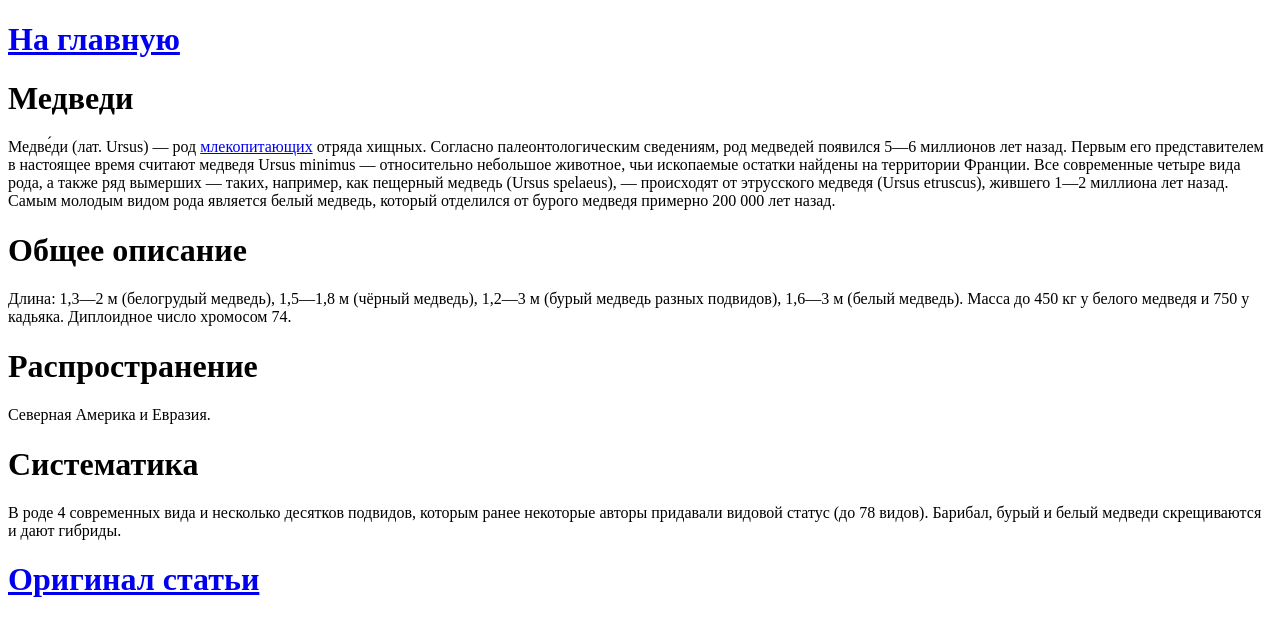
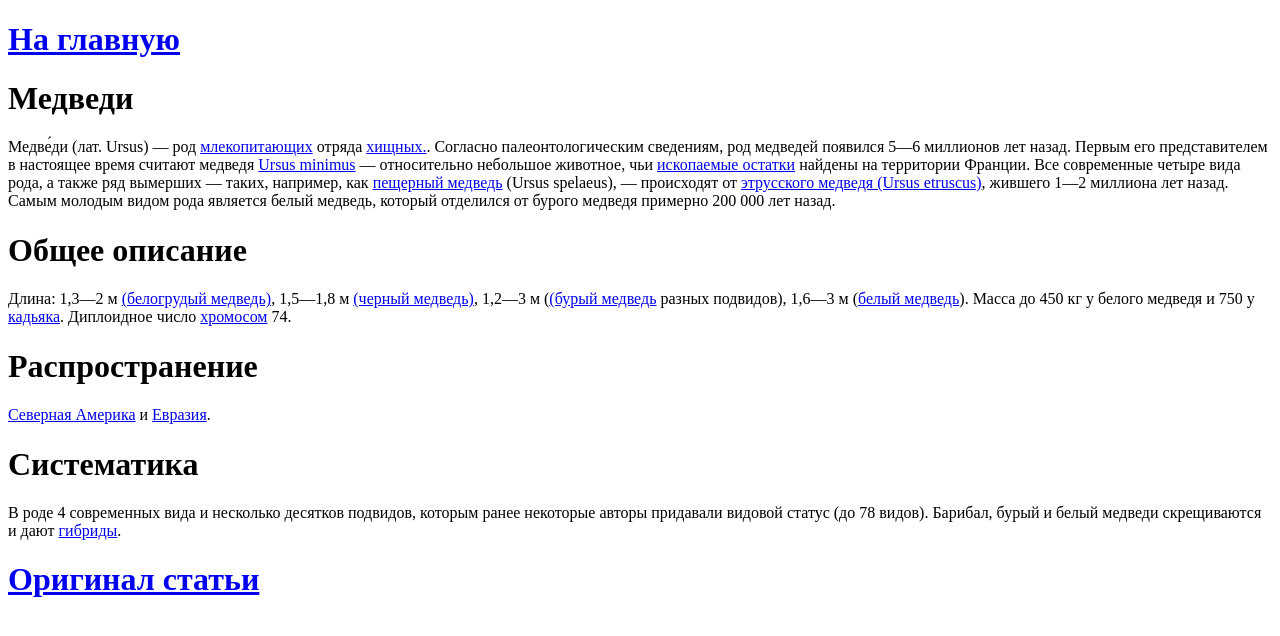
Before and after one commit to charick05/wild, a plain HTML site: page bear/index.html in a window 1280 px wide. Drawn offline with Linux system fonts and the light colour scheme.

Commit message:
убрал лишние и добавил ссылки на статьи

```diff
--- a/bear/index.html
+++ b/bear/index.html
@@ -14,26 +14,62 @@
         href="https://ru.wikipedia.org/wiki/%D0%9C%D0%BB%D0%B5%D0%BA%D0%BE%D0%BF%D0%B8%D1%82%D0%B0%D1%8E%D1%89%D0%B5%D0%B5"
         >млекопитающих</a
       >
-      отряда хищных. Согласно палеонтологическим сведениям, род медведей появился 5—6 миллионов лет назад. Первым его
-      представителем в настоящее время считают медведя Ursus minimus — относительно небольшое животное, чьи ископаемые
-      остатки найдены на территории Франции. Все современные четыре вида рода, а также ряд вымерших — таких, например,
-      как пещерный медведь (Ursus spelaeus), — происходят от этрусского медведя (Ursus etruscus), жившего 1—2 миллиона
-      лет назад. Самым молодым видом рода является белый медведь, который отделился от бурого медведя примерно 200 000
-      лет назад.
+      отряда <a href="https://ru.wikipedia.org/wiki/%D0%A5%D0%B8%D1%89%D0%BD%D1%8B%D0%B5">хищных.</a>. Согласно
+      палеонтологическим сведениям, род медведей появился 5—6 миллионов лет назад. Первым его представителем в настоящее
+      время считают медведя <a href="https://ru.wikipedia.org/wiki/Ursus_minimus">Ursus minimus</a> — относительно
+      небольшое животное, чьи
+      <a href="https://ru.wikipedia.org/wiki/%D0%A4%D0%BE%D1%81%D1%81%D0%B8%D0%BB%D0%B8%D0%B8">ископаемые остатки</a>
+      найдены на территории Франции. Все современные четыре вида рода, а также ряд вымерших — таких, например, как
+      <a
+        href="https://ru.wikipedia.org/wiki/%D0%9F%D0%B5%D1%89%D0%B5%D1%80%D0%BD%D1%8B%D0%B9_%D0%BC%D0%B5%D0%B4%D0%B2%D0%B5%D0%B4%D1%8C"
+        >пещерный медведь</a
+      >
+      (Ursus spelaeus), — происходят от
+      <a
+        href="https://ru.wikipedia.org/wiki/%D0%AD%D1%82%D1%80%D1%83%D1%81%D1%81%D0%BA%D0%B8%D0%B9_%D0%BC%D0%B5%D0%B4%D0%B2%D0%B5%D0%B4%D1%8C"
+        >этрусского медведя (Ursus etruscus)</a
+      >, жившего 1—2 миллиона лет назад. Самым молодым видом рода является белый медведь, который отделился от бурого
+      медведя примерно 200 000 лет назад.
     </p>
 
     <h1>Общее описание</h1>
     <p>
-      Длина: 1,3—2 м (белогрудый медведь), 1,5—1,8 м (чёрный медведь), 1,2—3 м (бурый медведь разных подвидов), 1,6—3 м
-      (белый медведь). Масса до 450 кг у белого медведя и 750 у кадьяка. Диплоидное число хромосом 74.
+      Длина: 1,3—2 м
+      <a
+        href="https://ru.wikipedia.org/wiki/%D0%93%D0%B8%D0%BC%D0%B0%D0%BB%D0%B0%D0%B9%D1%81%D0%BA%D0%B8%D0%B9_%D0%BC%D0%B5%D0%B4%D0%B2%D0%B5%D0%B4%D1%8C"
+        >(белогрудый медведь)</a
+      >, 1,5—1,8 м
+      <a href="https://ru.wikipedia.org/wiki/%D0%91%D0%B0%D1%80%D0%B8%D0%B1%D0%B0%D0%BB">(черный медведь)</a>, 1,2—3 м
+      (<a href="https://ru.wikipedia.org/wiki/%D0%91%D1%83%D1%80%D1%8B%D0%B9_%D0%BC%D0%B5%D0%B4%D0%B2%D0%B5%D0%B4%D1%8C"
+        >(бурый медведь</a
+      >
+      разных подвидов), 1,6—3 м (<a
+        href="https://ru.wikipedia.org/wiki/%D0%91%D0%B5%D0%BB%D1%8B%D0%B9_%D0%BC%D0%B5%D0%B4%D0%B2%D0%B5%D0%B4%D1%8C"
+        >белый медведь</a
+      >). Масса до 450 кг у белого медведя и 750 у
+      <a
+        href="https://ru.wikipedia.org/wiki/%D0%9A%D0%B0%D0%B4%D1%8C%D1%8F%D0%BA_(%D0%BC%D0%B5%D0%B4%D0%B2%D0%B5%D0%B4%D1%8C)"
+        >кадьяка</a
+      >. Диплоидное число
+      <a href="https://ru.wikipedia.org/wiki/%D0%A5%D1%80%D0%BE%D0%BC%D0%BE%D1%81%D0%BE%D0%BC%D0%B0">хромосом</a> 74.
     </p>
 
     <h1>Распространение</h1>
-    <p>Северная Америка и Евразия.</p>
+    <p>
+      <a
+        href="https://ru.wikipedia.org/wiki/%D0%A1%D0%B5%D0%B2%D0%B5%D1%80%D0%BD%D0%B0%D1%8F_%D0%90%D0%BC%D0%B5%D1%80%D0%B8%D0%BA%D0%B0"
+        >Северная Америка</a
+      >
+      и <a href="https://ru.wikipedia.org/wiki/%D0%95%D0%B2%D1%80%D0%B0%D0%B7%D0%B8%D1%8F">Евразия</a>.
+    </p>
     <h1>Систематика</h1>
     <p>
       В роде 4 современных вида и несколько десятков подвидов, которым ранее некоторые авторы придавали видовой статус
-      (до 78 видов). Барибал, бурый и белый медведи скрещиваются и дают гибриды.
+      (до 78 видов). Барибал, бурый и белый медведи скрещиваются и дают
+      <a
+        href="https://ru.wikipedia.org/wiki/%D0%93%D0%B8%D0%B1%D1%80%D0%B8%D0%B4_%D0%B1%D0%B5%D0%BB%D0%BE%D0%B3%D0%BE_%D0%B8_%D0%B1%D1%83%D1%80%D0%BE%D0%B3%D0%BE_%D0%BC%D0%B5%D0%B4%D0%B2%D0%B5%D0%B4%D1%8F"
+        >гибриды</a
+      >.
     </p>
 
     <a href="https://ru.wikipedia.org/wiki/%D0%9C%D0%B5%D0%B4%D0%B2%D0%B5%D0%B4%D0%B8"><h1>Оригинал статьи</h1></a>
```
Also changed, not shown: tiger/index.html (+47 -9 lines), whale/index.html (+29 -4 lines).
